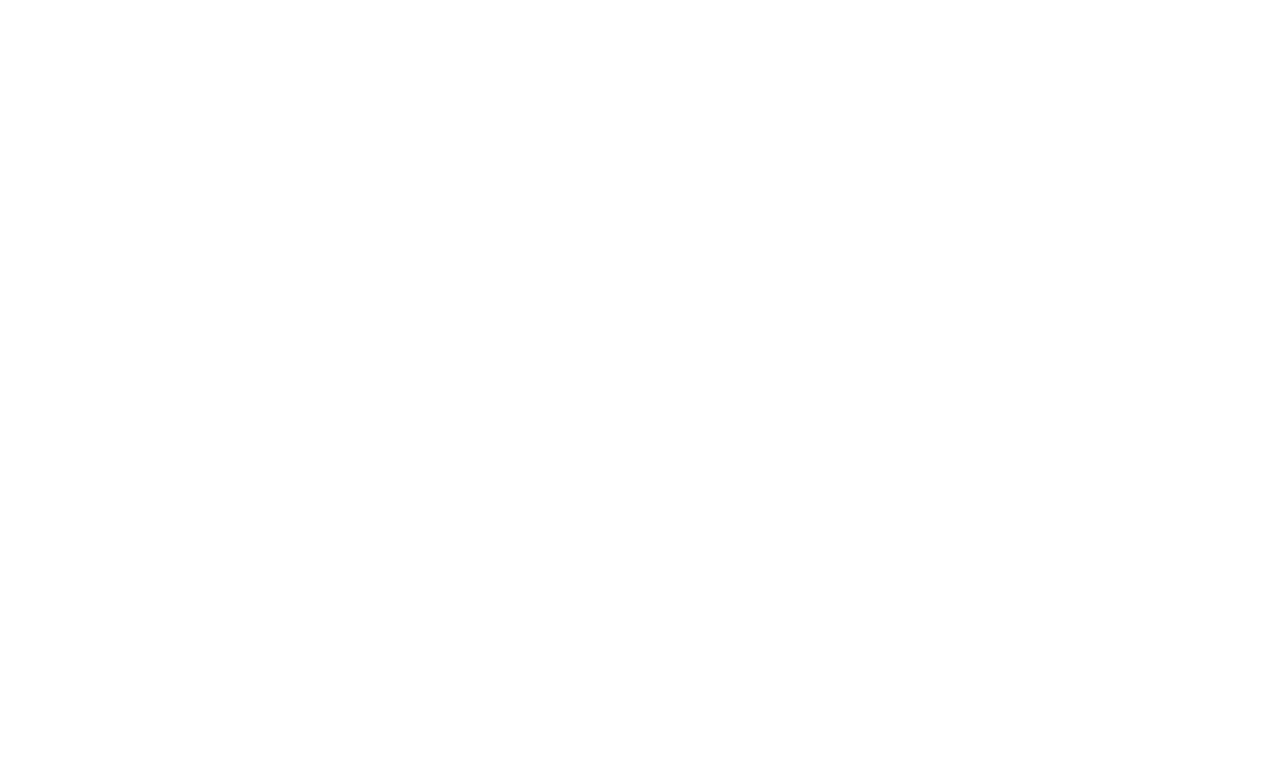
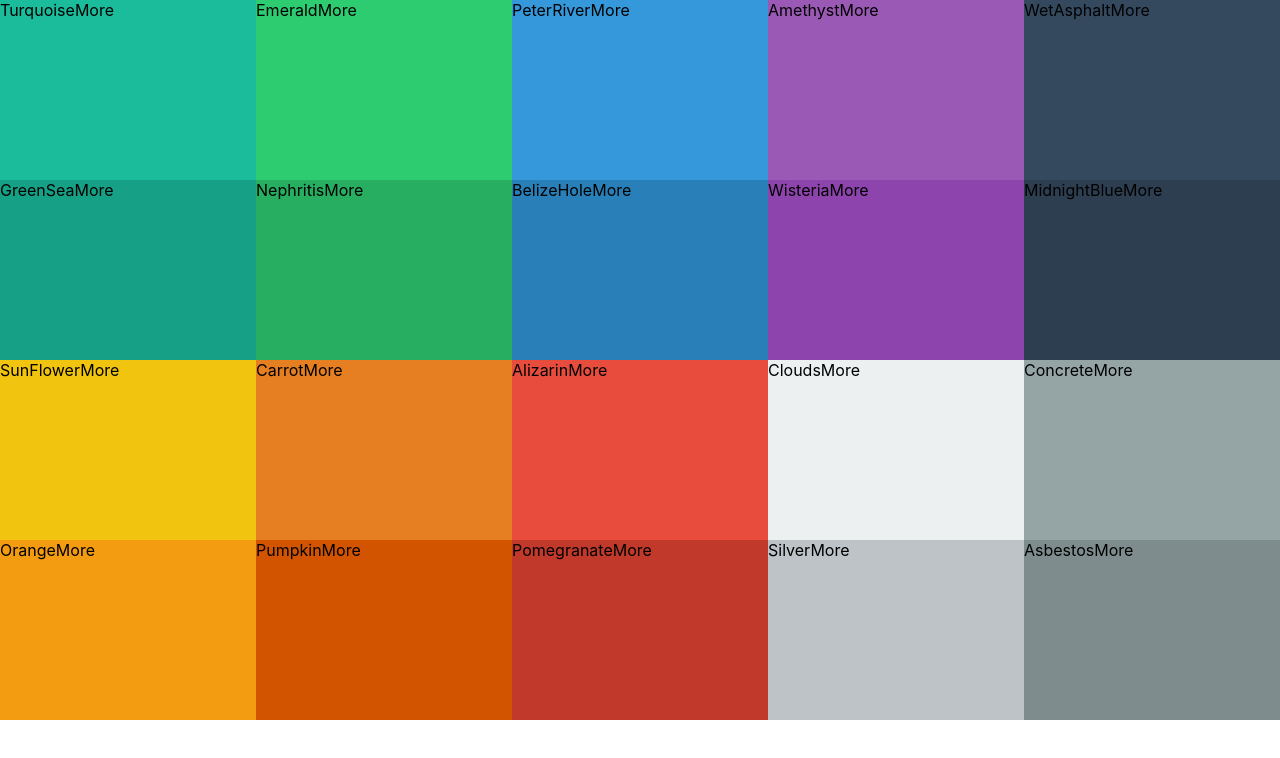
Before and after one commit to dbaramo/color-palette, a React (Create React App) app: page / in a window 1280 px wide. Shown: the top 758 px of the page. Built offline with nearby package versions, Linux system fonts and the light colour scheme.

Commit message:
added color box and some css

```diff
--- a/src/App.js
+++ b/src/App.js
@@ -4,7 +4,7 @@
 function App() {
   return (
     <div className="App">
-      <Palette palette={seedColors[4]} />
+      <Palette palette={seedColors[1]} />
     </div>
   );
 }
--- /dev/null
+++ b/src/ColorBox.css
@@ -0,0 +1,8 @@
+.ColorBox {
+    width: 20%;
+    height: 25%;
+    margin: 0 auto;
+    display: inline-block;
+    position: relative;
+    cursor: pointer;
+}
--- /dev/null
+++ b/src/ColorBox.js
@@ -0,0 +1,15 @@
+import { Component } from "react";
+import "./ColorBox.css"
+
+class ColorBox extends Component {
+    render() {
+        return(
+            <div style={{ background: this.props.background }} className="ColorBox">
+                <span>{this.props.name}</span>
+                <span>More</span>
+            </div>
+        )
+    }
+}
+
+export default ColorBox;
--- /dev/null
+++ b/src/Palette.css
@@ -0,0 +1,7 @@
+.Palette {
+    height: 100vh;
+}
+
+.Palette-colors {
+    height: 90%;
+}
--- a/src/Palette.js
+++ b/src/Palette.js
@@ -1,13 +1,18 @@
 import { Component } from "react";
+import ColorBox from "./ColorBox";
+import "./Palette.css"
 
 export default class Palette extends Component {
     render() {
+        const colorBoxes = this.props.palette.colors.map((c) => (
+            <ColorBox background={c.color} name={c.name} />
+        ))
+
         return (
-
             <div className="Palette">
                 {/* Navbar goes here */}
                 <div className="Palette-colors">
-                    {/* color boxes */}
+                    {colorBoxes}
                 </div>
                 {/* footer */}
             </div>
```
